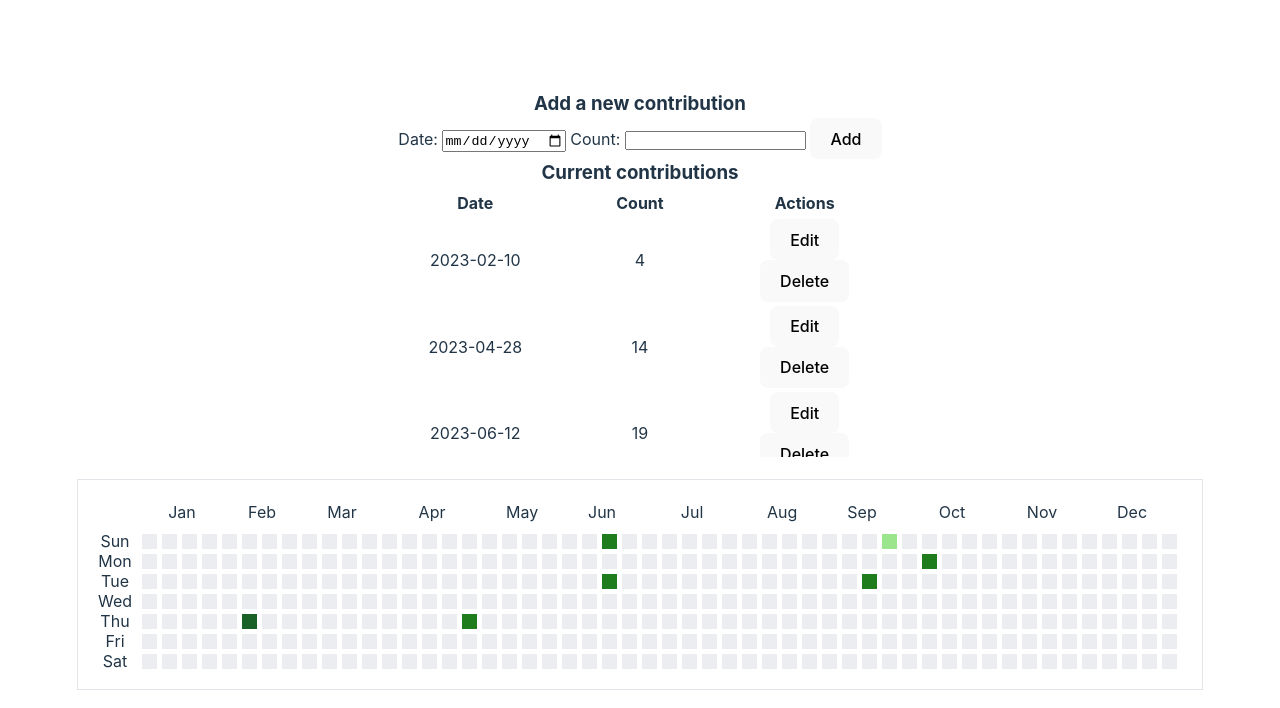
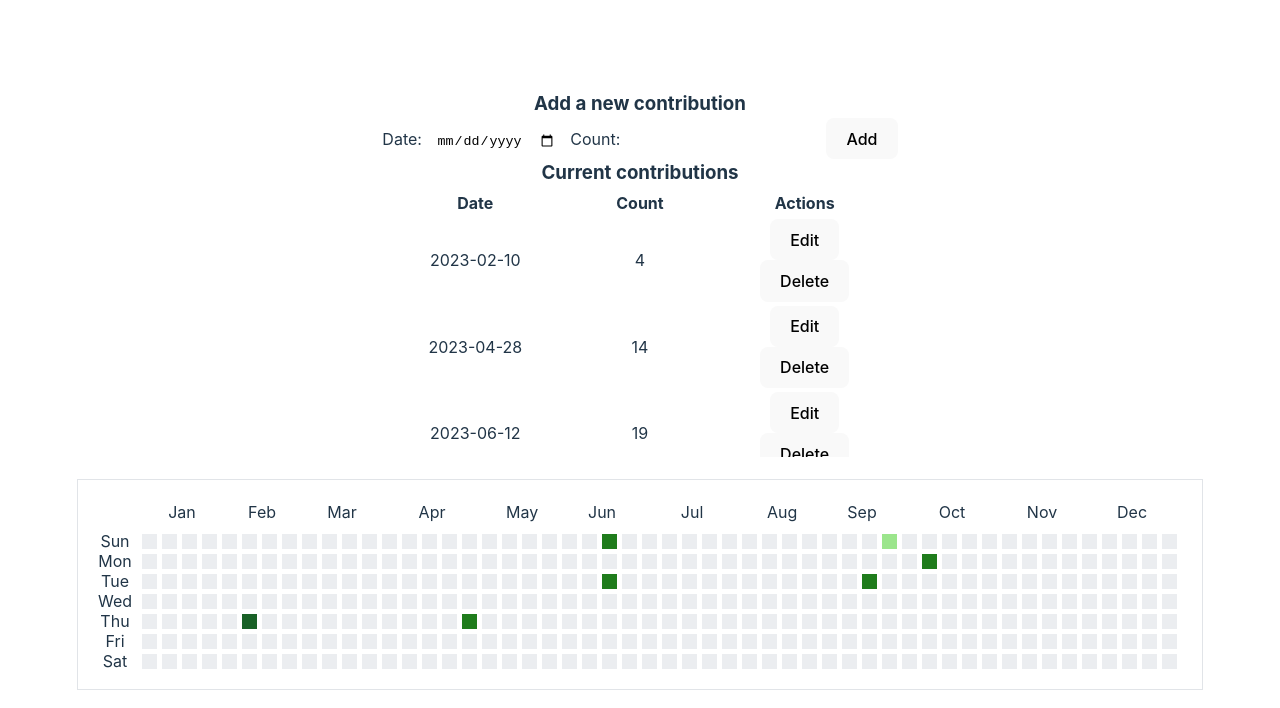
Before and after one commit to bek77g/contribution-graph, a Svelte app: page / in a window 1280 px wide. Shown: the top 708 px of the page. Built offline with nearby package versions, Linux system fonts and the light colour scheme.

Commit message:
add: inputs styles

```diff
--- a/src/components/ContributionGraphManager.svelte
+++ b/src/components/ContributionGraphManager.svelte
@@ -24,6 +24,11 @@
 </script>
 
 <style>
+  input {
+    padding: 5px 10px;
+    border-radius: 6px;
+    border: none;
+  }
   .contributions-table{
     margin: 0 auto;
     max-width: 500px;
```
